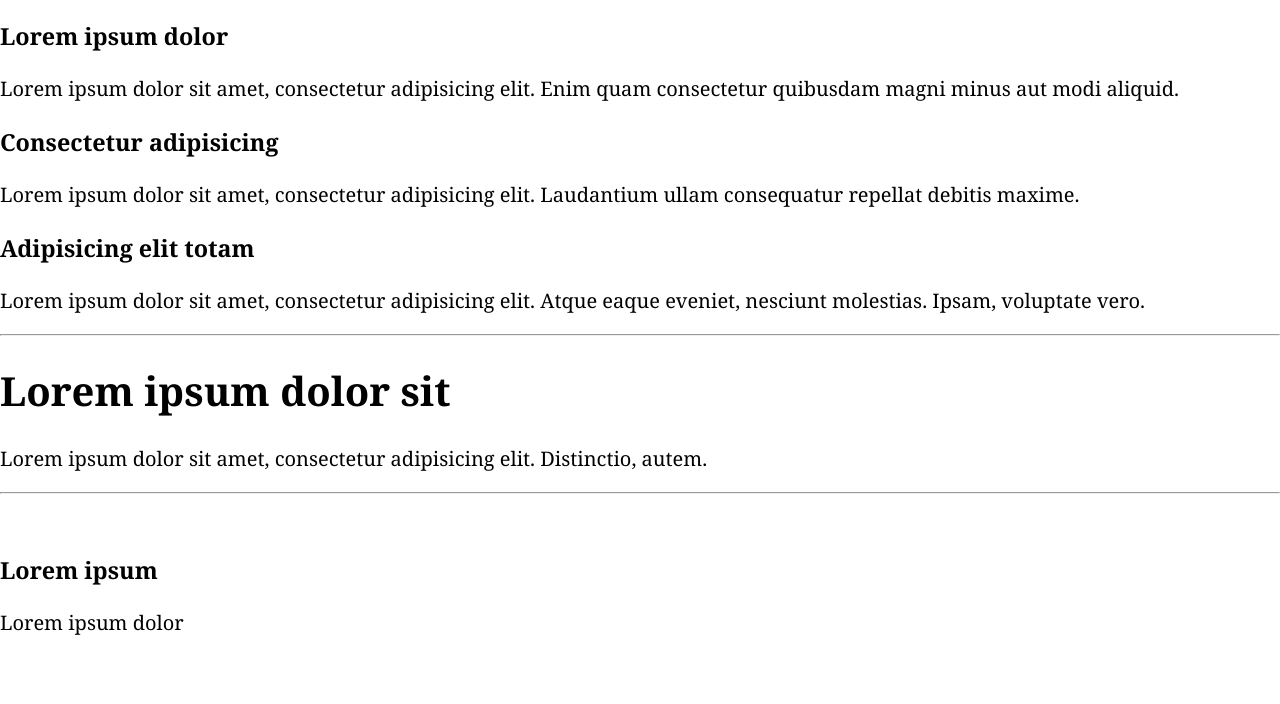
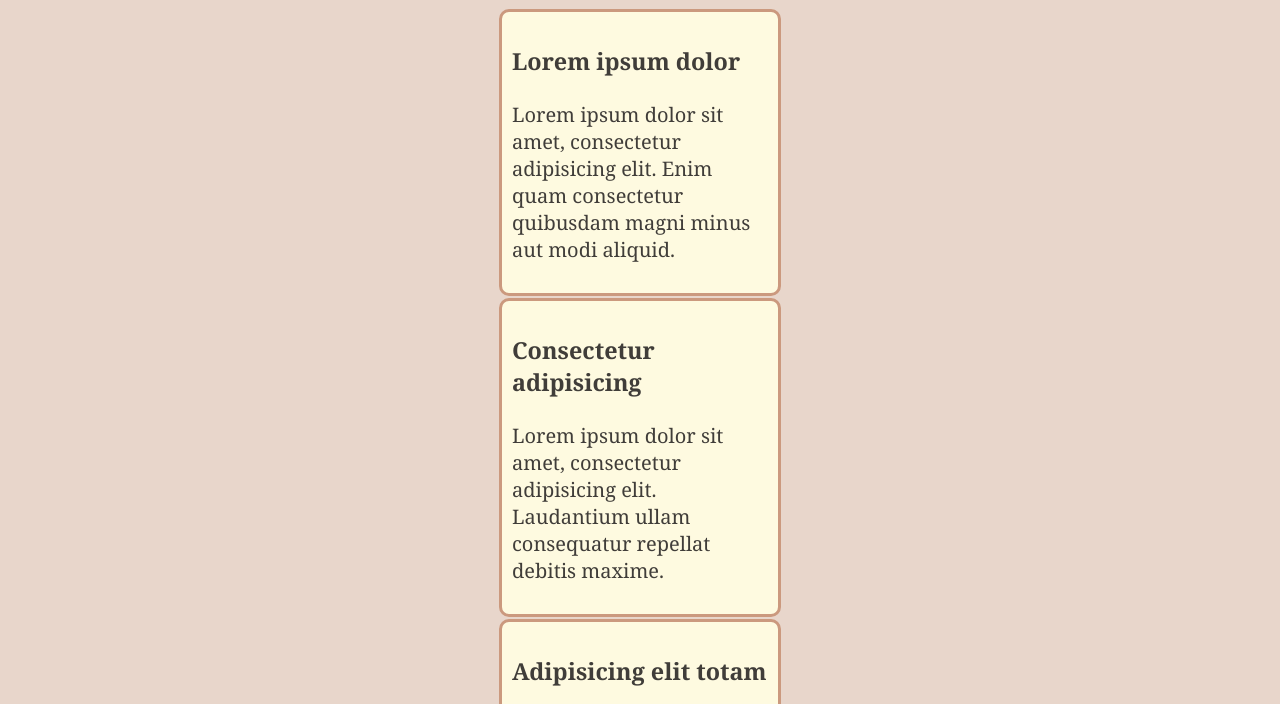
Before and after one commit to SanazBHMN/transit, a plain HTML site: page index.html in a window 1280 px wide. Shown: the part 412-1116 px from the top of the page. Drawn offline with Linux system fonts and the light colour scheme.

Commit message:
work on main

```diff
--- a/css/style.css
+++ b/css/style.css
@@ -59,7 +59,38 @@ button {
     width: 160px;
     height: 38px;
     background-color: #118ab2;
+    color: white;
     border: none;
-    color: white;
     border-radius: 20px;
+    margin-bottom: 20px;
 }
+
+/* main */
+
+main {
+    background-color: #e8d6cb;
+    color: #403d39;
+}
+
+/* h1 */
+
+.heading {
+    text-align: center;
+    margin-top: 0;
+    margin-bottom: 0;
+    padding-top: 20px;
+}
+
+h1 + p {
+    text-align: center;
+    margin-top: 6px;
+}
+
+.boxes {
+    width: 20%;
+    background-color: #fefae0;
+    border: 3px solid #cb997e;
+    border-radius: 10px;
+    margin: 2px auto;
+    padding: 10px
+}
--- a/index.html
+++ b/index.html
@@ -23,29 +23,27 @@
         <button>Lorem ipsum dolor</button>
     </header>
 
+    <main>
         <h1 class="heading">Consectetur adipisicing elit</h1>
         <p>Lorem ipsum dolor sit amet, delectus consequatur, similique quia!</p>
         <div class="content">
-        <div>
+            <div class="boxes">
                 <h3 class="sub-heading">Lorem ipsum dolor</h3>
                 <p>Lorem ipsum dolor sit amet, consectetur adipisicing elit. Enim quam consectetur quibusdam magni minus aut modi aliquid.</p>
             </div>
-        <div>
+            <div class="boxes">
                 <h3 class="sub-heading">Consectetur adipisicing</h3>
                 <p>Lorem ipsum dolor sit amet, consectetur adipisicing elit. Laudantium ullam consequatur repellat debitis maxime.</p>
             </div>
-        <div>
+            <div class="boxes">
                 <h3 class="sub-heading">Adipisicing elit totam</h3>
                 <p>Lorem ipsum dolor sit amet, consectetur adipisicing elit. Atque eaque eveniet, nesciunt molestias. Ipsam, voluptate vero.</p>
             </div>
         </div>
-
-    <hr>
+    </main>
 
     <h1 class="heading">Lorem ipsum dolor sit</h1>
     <p>Lorem ipsum dolor sit amet, consectetur adipisicing elit. Distinctio, autem.</p>
-
-    <hr>
 
     <div class="member">
         <div>
@@ -70,16 +68,12 @@
         </div>
     </div>
 
-    <hr>
-
     <p>Lorem ipsum dolor sit amet, consectetur adipisicing elit.
         Quibusdam dolore illum, temporibus veritatis eligendi, aliquam,
         dolor enim itaque veniam aut eaque sequi qui quia vitae pariatur
         repudiandae ab dignissimos ex!
     </p>
     <button>Lorem ipsum dolor sit</button>
-
-    <hr>
 
     <div class="form color-white">
         <h1 class="heading">Consectetur adipisicing elit</h1>
@@ -94,11 +88,5 @@
             <input type="submit" value="Send Message">
         </form>
     </div>
-
-    <div class="page">
-        <h1>Potatos</h1>
-        <p>Lorem ipsum dolor sit amet consectetur adipisicing elit. Officia repudiandae optio perspiciatis obcaecati culpa nulla ab, amet totam sequi, assumenda corporis atque asperiores itaque dolorem ut quisquam enim neque magni.</p>
-        <p>Lorem ipsum dolor sit amet consectetur adipisicing elit. Amet voluptatibus placeat sunt reprehenderit voluptate earum! Voluptatem, reprehenderit impedit labore nobis ullam dolorem molestiae, quos nesciunt eos et esse dolores iure.</p>
-    </div>
 </body>
 </html>
```
Lines whose indentation alone changed are shown as unchanged.
